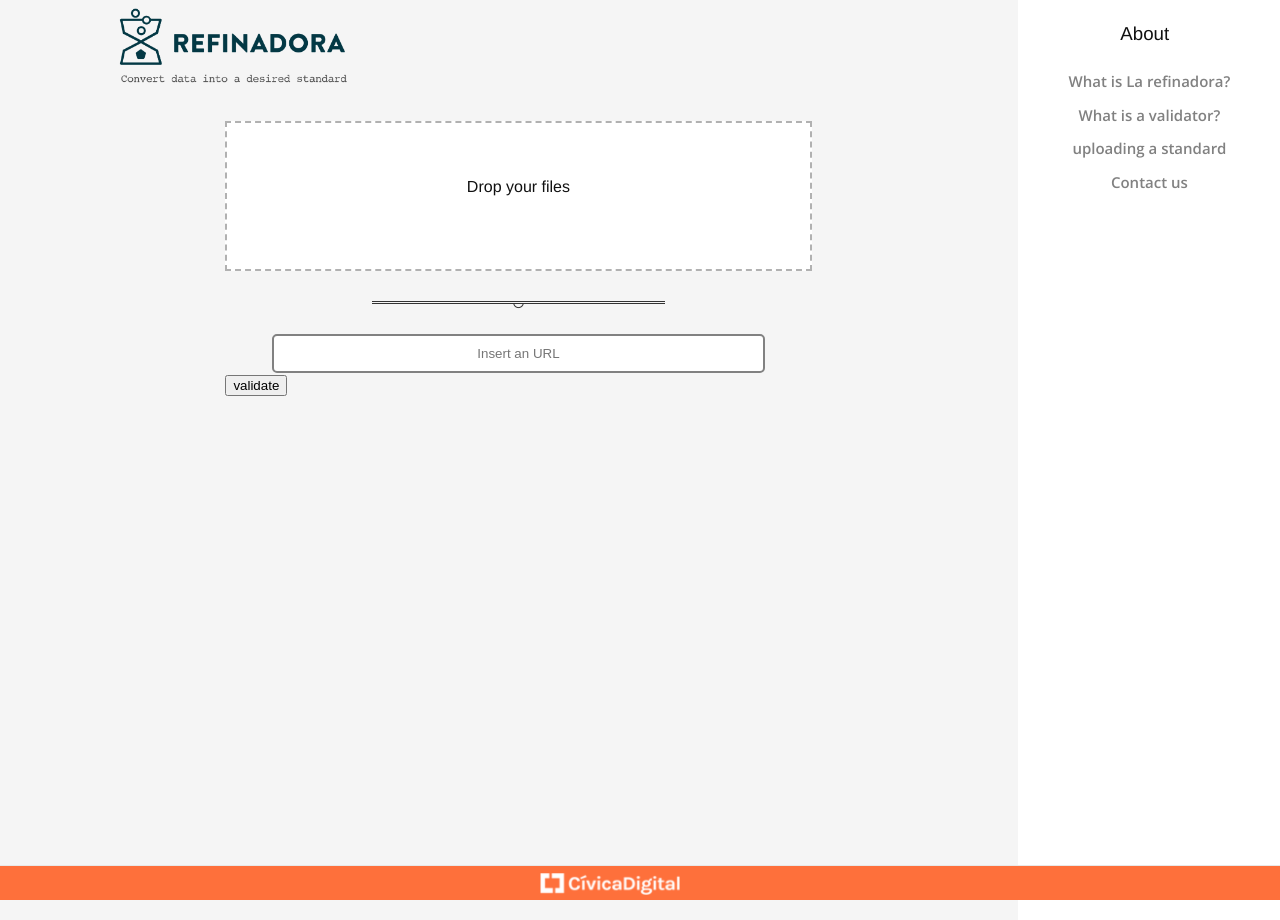
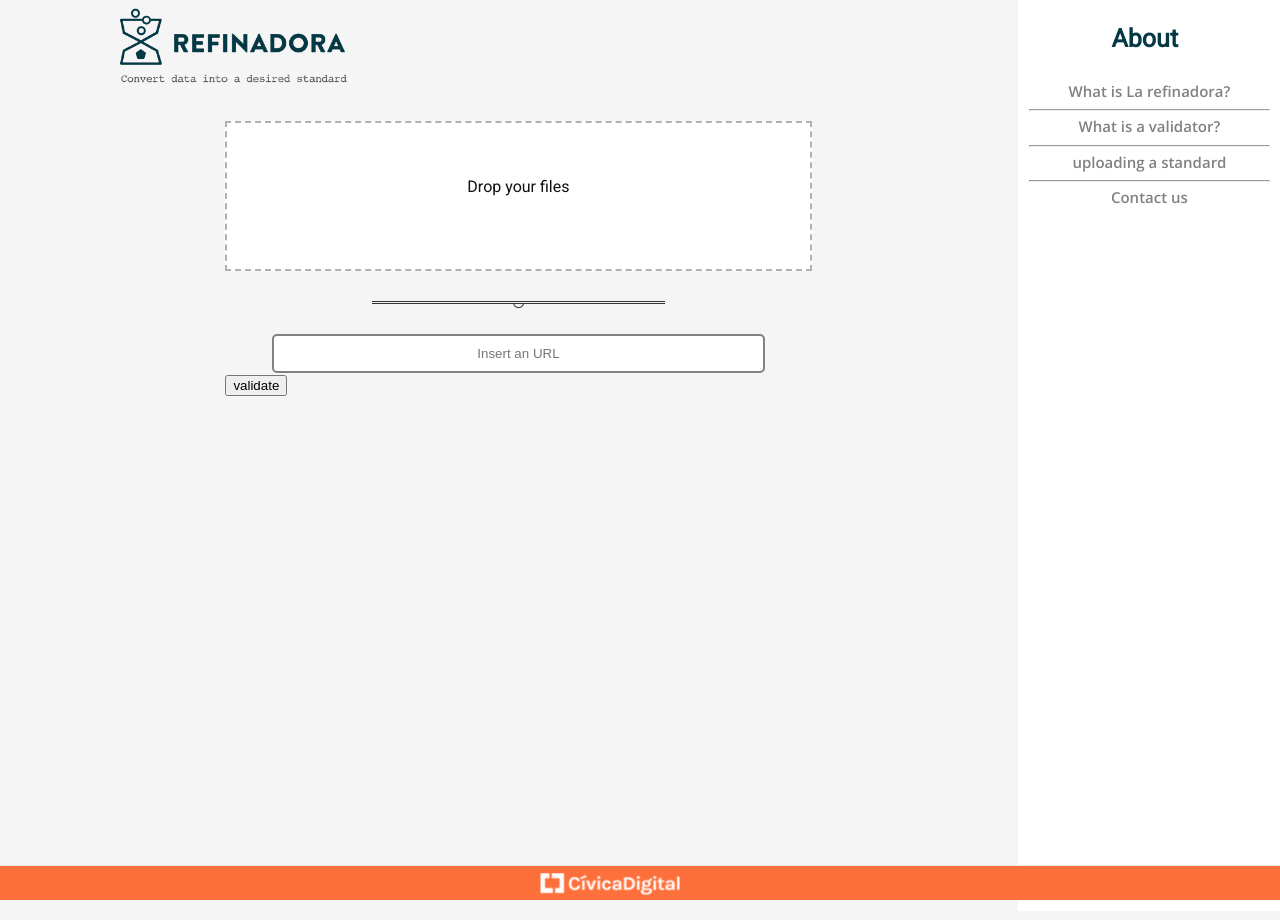
Before and after one commit to mikesaurio/refinadora_static, a Jekyll site: the page built from index.html, in a window 1280 px wide. Built offline with Jekyll 4.4.1, drawn with Linux system fonts in a browser that asks for light colours.

Commit message:
se modifica estilo acrodion, titulo y separaciones

```diff
--- a/_includes/documentation.html
+++ b/_includes/documentation.html
@@ -1,5 +1,5 @@
 <div class="col-md-4 text-center documentation">
-  <h3>About</h3>
+  <h3 class="strong-font">About</h3>
   <div id='cssmenu'>
   	<ul>
       <li ><a href='#'><span>What is La refinadora?</span></a>
@@ -7,6 +7,7 @@
           blablablablabla
         </ul>
       </li>
+      <hr>
       <li ><a href='#'><span>What is a validator?</span></a>
         <ul>
           <li><a href='#'><span></span></a></li>
@@ -14,12 +15,14 @@
           <li class='last'><a href='#'><span></span></a></li>
         </ul>
       </li>
+      <hr>
       <li><a href='#'><span>uploading a standard</span></a>
         <ul>
           <li><a href='#'><span></span></a></li>
           <li class='last'><a href='#'><span></span></a></li>
         </ul>
       </li>
+      <hr>
       <li class='last'><a href='#'><span>Contact us</span></a>
         <ul>
 
--- a/_includes/head.html
+++ b/_includes/head.html
@@ -3,11 +3,13 @@
   <meta http-equiv="X-UA-Compatible" content="IE=edge">
   <meta name="viewport" content="width=device-width, initial-scale=1">
   <script src="http://code.jquery.com/jquery-latest.min.js" type="text/javascript"></script>
+
   <script src="./js/application.js"></script>
   <script src="./js/dropzone.js"></script>
   <script src="./js/acordion.js"></script>
     <title>{% if page.title %}{{ page.title | escape }}{% else %}{{ site.title | escape }}{% endif %}</title>
   <meta name="description" content="{% if page.excerpt %}{{ page.excerpt | strip_html | strip_newlines | truncate: 160 }}{% else %}{{ site.description }}{% endif %}">
+  <link href='http://fonts.googleapis.com/css?family=Roboto' rel='stylesheet' type='text/css'>
   <link rel="stylesheet" href="{{ "/css/dropzone.css"}}">
   <link rel="stylesheet" href="{{ "/css/landing.css"}}">
   <link rel="stylesheet" href="{{ "/css/acordion.css"}}">
--- a/css/landing.css
+++ b/css/landing.css
@@ -1,6 +1,9 @@
 body{
   background-color: #F5F5F5 !important;
+  font-family: 'Roboto', sans-serif !important;
 }
+
+
 .col-md-8{
 	width: 80%;
 }
@@ -29,7 +32,7 @@ body{
 	background-color: #fff;
   padding-top: 20px;
   padding-right: 8px;
-  height: 100vh;
+  height: 99vh;
 
 }
 
@@ -51,6 +54,12 @@ body{
 
 .margin-bottom{
 	margin-bottom: 30px;
+}
+
+h3.strong-font{
+font-size: 25px;
+color: #033844;
+font-weight: 900;
 }
 
 hr.style-eight {
--- a/css/main.scss
+++ b/css/main.scss
@@ -4,7 +4,7 @@
 @charset "utf-8";
 
 // Our variables
-$base-font-family: "Helvetica Neue", Helvetica, Arial, sans-serif;
+$base-font-family: "Roboto", Helvetica, Arial, sans-serif;
 $base-font-size:   16px;
 $base-font-weight: 400;
 $small-font-size:  $base-font-size * 0.875;
```
